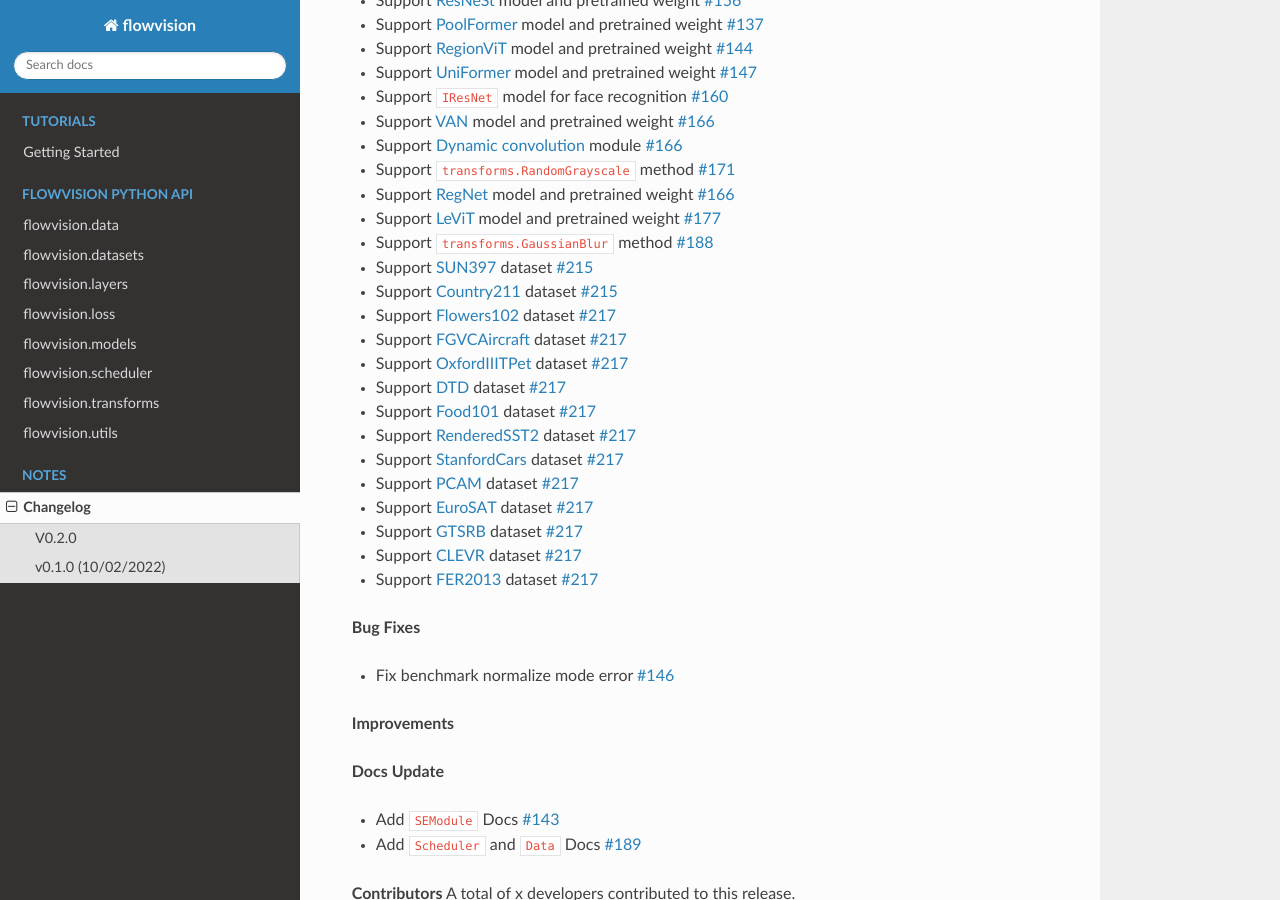
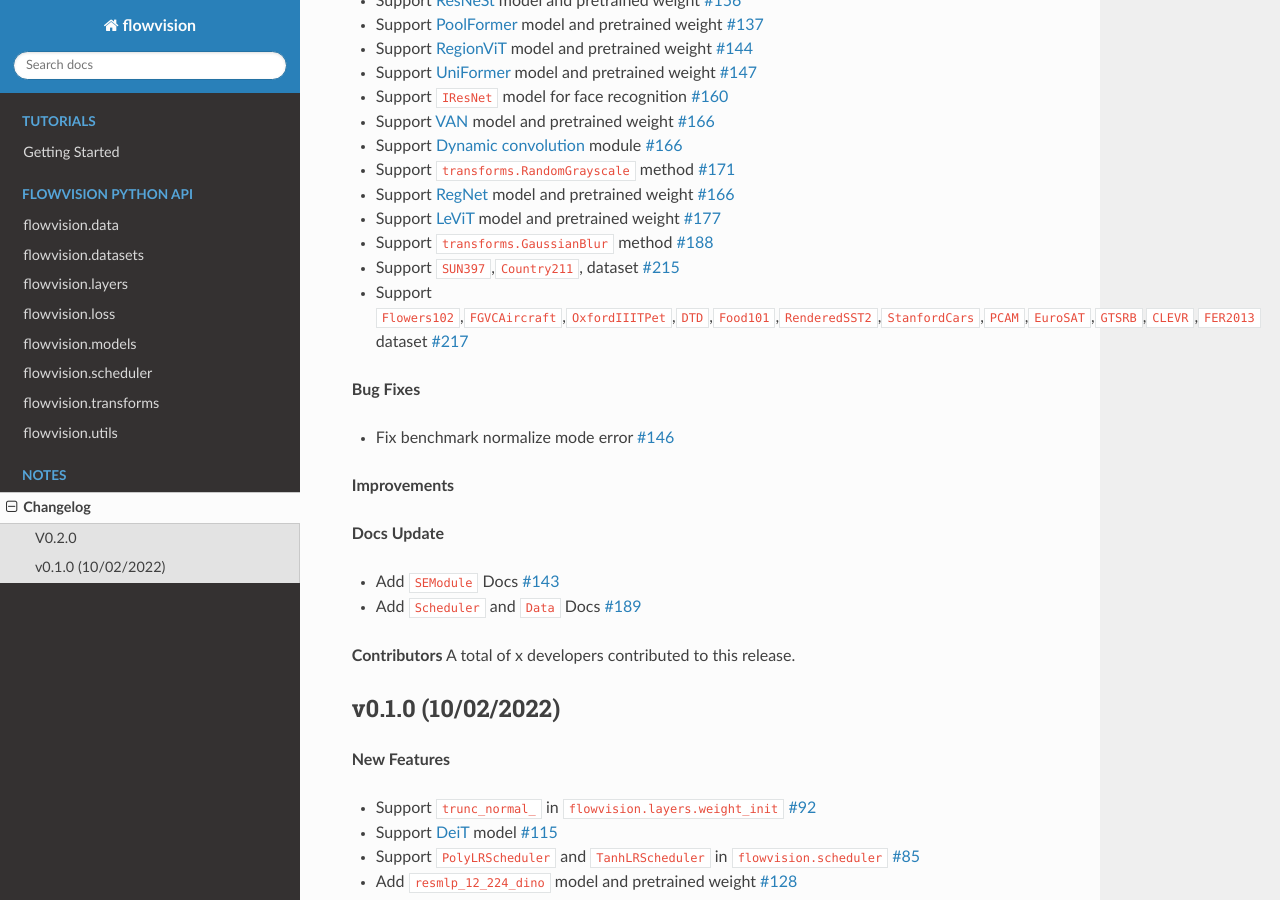
Before and after one commit to Oneflow-Inc/vision, a Sphinx documentation site: the page built from docs/source/changelog.md, in a window 1280 px wide and 900 px high, scrolled down 395 px. Built offline with Sphinx 7.4.7 and the Read the Docs theme 2.0.0, drawn with Linux system fonts in a browser that asks for light colours; the version number is read from the project's files by our own code.

Commit message:
Fix changelog.md

````diff
--- a/docs/source/changelog.md
+++ b/docs/source/changelog.md
@@ -19,20 +19,8 @@
 - Support [RegNet](https://arxiv.org/abs/2003.13678) model and pretrained weight [#166](https://github.com/Oneflow-Inc/vision/pull/166)
 - Support [LeViT](https://arxiv.org/abs/2104.01136) model and pretrained weight [#177](https://github.com/Oneflow-Inc/vision/pull/177)
 - Support ``transforms.GaussianBlur`` method [#188](https://github.com/Oneflow-Inc/vision/pull/188)
-- Support [SUN397](https://vision.princeton.edu/projects/2010/SUN/) dataset [#215](https://github.com/Oneflow-Inc/vision/pull/215)
-- Support [Country211](https://github.com/openai/CLIP/blob/main/data/country211.md) dataset [#215](https://github.com/Oneflow-Inc/vision/pull/215)
-- Support [Flowers102](https://www.robots.ox.ac.uk/~vgg/data/flowers/102/) dataset [#217](https://github.com/Oneflow-Inc/vision/pull/217)
-- Support [FGVCAircraft](https://www.robots.ox.ac.uk/~vgg/data/fgvc-aircraft/) dataset [#217](https://github.com/Oneflow-Inc/vision/pull/217)
-- Support [OxfordIIITPet](https://www.robots.ox.ac.uk/~vgg/data/pets/) dataset [#217](https://github.com/Oneflow-Inc/vision/pull/217)
-- Support [DTD](https://www.robots.ox.ac.uk/~vgg/data/dtd/) dataset [#217](https://github.com/Oneflow-Inc/vision/pull/217)
-- Support [Food101](https://data.vision.ee.ethz.ch/cvl/datasets_extra/food-101/) dataset [#217](https://github.com/Oneflow-Inc/vision/pull/217)
-- Support [RenderedSST2](https://github.com/openai/CLIP/blob/main/data/rendered-sst2.md) dataset [#217](https://github.com/Oneflow-Inc/vision/pull/217)
-- Support [StanfordCars](https://ai.stanford.edu/~jkrause/cars/car_dataset.html) dataset [#217](https://github.com/Oneflow-Inc/vision/pull/217)
-- Support [PCAM](https://github.com/basveeling/pcam) dataset [#217](https://github.com/Oneflow-Inc/vision/pull/217)
-- Support [EuroSAT](https://github.com/phelber/eurosat) dataset [#217](https://github.com/Oneflow-Inc/vision/pull/217)
-- Support [GTSRB](https://benchmark.ini.rub.de/) dataset [#217](https://github.com/Oneflow-Inc/vision/pull/217)
-- Support [CLEVR](https://cs.stanford.edu/people/jcjohns/clevr/) dataset [#217](https://github.com/Oneflow-Inc/vision/pull/217)
-- Support [FER2013](https://www.kaggle.com/c/challenges-in-representation-learning-facial-expression-recognition-challenge) dataset [#217](https://github.com/Oneflow-Inc/vision/pull/217)
+- Support ```SUN397```,```Country211```, dataset [#215](https://github.com/Oneflow-Inc/vision/pull/215)
+- Support ```Flowers102```,```FGVCAircraft```,```OxfordIIITPet```,```DTD```,```Food101```,```RenderedSST2```,```StanfordCars```,```PCAM```,```EuroSAT```,```GTSRB```,```CLEVR```,```FER2013``` dataset [#217](https://github.com/Oneflow-Inc/vision/pull/217)
 
 **Bug Fixes**
 - Fix benchmark normalize mode error [#146](https://github.com/Oneflow-Inc/vision/pull/146)
````
